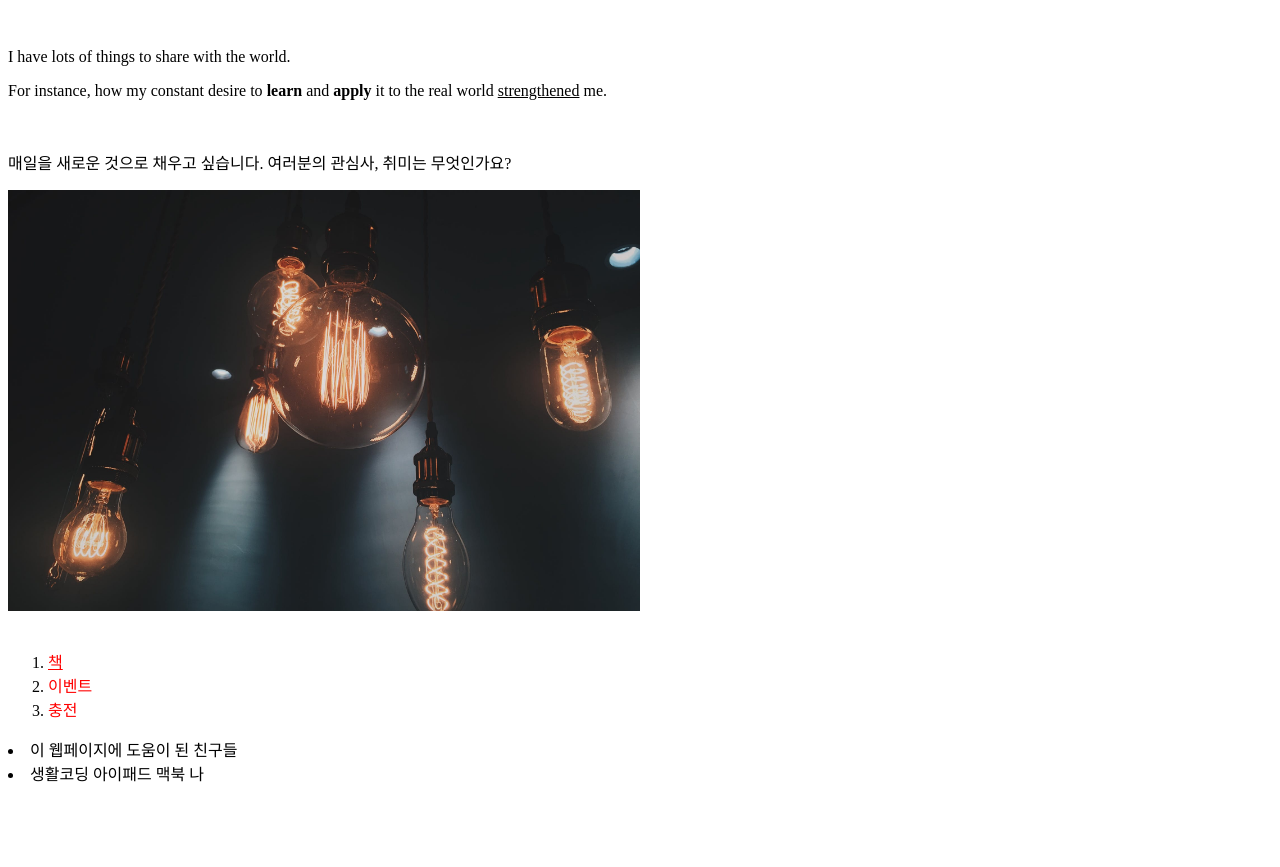
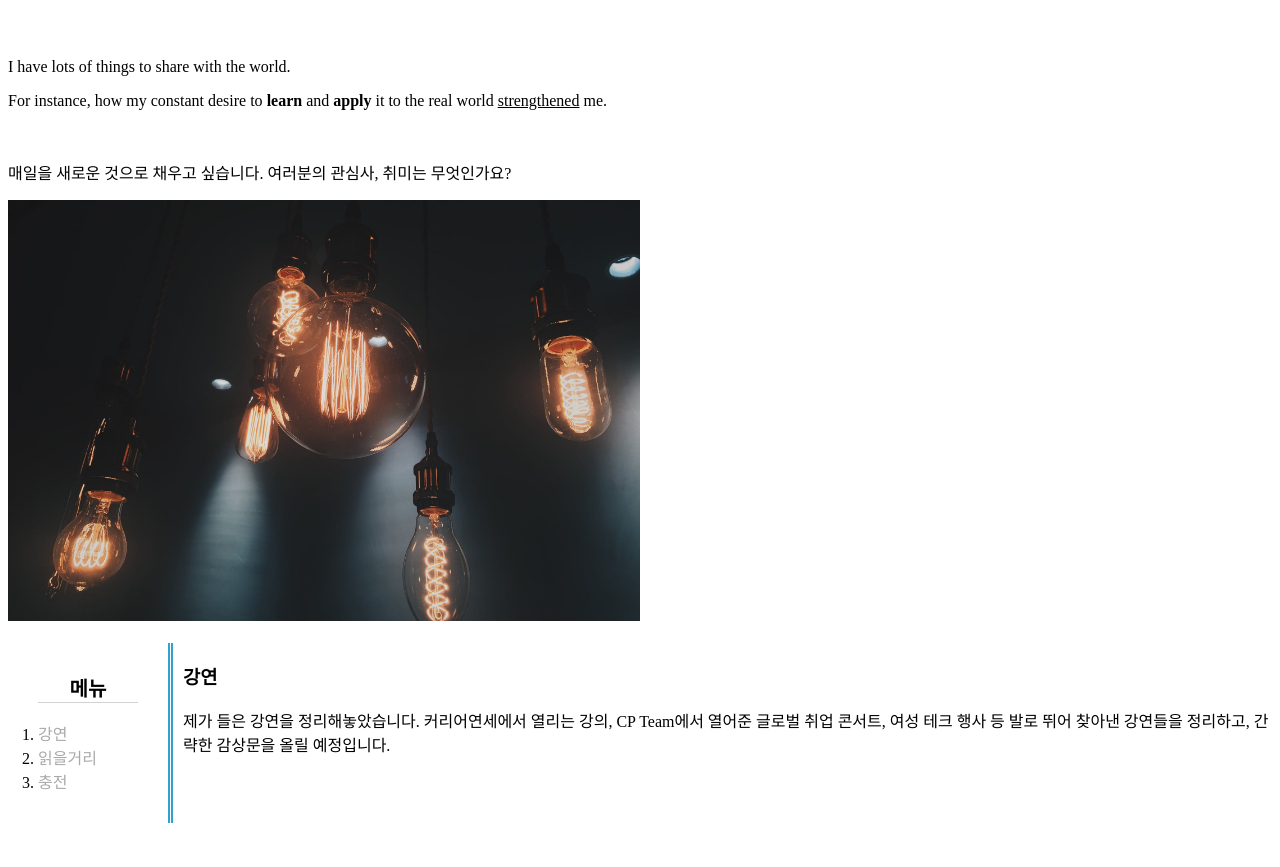
Before and after one commit to jiwon-yeo/web1, a plain HTML site: page index.html in a window 1280 px wide. Shown: the part 201-1068 px from the top of the page. Before the commit the page ends 994 px from the top, so only its background shows below. Drawn offline with Linux system fonts and the light colour scheme.

Commit message:
Update index.html

```diff
--- a/index.html
+++ b/index.html
@@ -4,18 +4,45 @@
   <title>FickleZone</title>
   <meta charset="utf-8">
   <style>
-  a {
-    color:yellow;
+  a:link {
+    color: darkgray;
     text-decoration: none;
   }
+  a:visited {
+    color: #32a1ce;
+  }
+  a:hover {
+    color:orange;
+  }
   h1 {
+    border: thick double;
+    border-color: gold #32a1ce;
     font-size: 100px;
     text-align: center;
+  }
+  h2 {
+    border-bottom: 1px lightgray solid;
+    margin: 0px;
+    text-align: center;
+    font-size: 20px;
+  }
+  ol {
+    border-right: thick double #32a1ce;
+    width: 100px;
+    margin:0px;
+    padding: 30px;
+  }
+  #grid {
+    display: grid;
+    grid-template-columns: 150px 1fr;
+  }
+  #grid #article {
+    padding-left:25px;
   }
   </style>
 </head>
 <body>
-<a href="https://www.tistory.com/ficklyzone" targets="_blank" title="My Blog">
+  <a href="https://fickly.tistory.com" targets="_blank" title="My Blog">
   <h1>Fickle Zone</h1></a>
   <p>
     <p style="margin-top:45px;">I have lots of things to share with the world.</p>
@@ -25,15 +52,21 @@
   <img src="Lights.jpeg" width="50%">
   <br>
   <br>
+  <div id="grid">
     <ol>
-<li><a href="2.html" style="color:red;text-decoration:underline"> 책 </a> </li>
-<li><a href="3.html"><font color="red">이벤트</font></a> </li>
-<li><a href="4.html"><font color="red">충전</font></a> </li>
+      <h2> 메뉴 </h2>
+      <br>
+      <li><a href="2.html" class="saw">강연</a> </li>
+      <li><a href="3.html" class="saw">읽을거리</a> </li>
+      <li><a href="4.html" class="saw">충전</a> </li>
     </ol>
-<li>이 웹페이지에 도움이 된 친구들<li>
-생활코딩
-아이패드
-맥북
-나
-</body>
+    <div id="article">
+      <h3> 강연 </h3>
+      <p>
+        제가 들은 강연을 정리해놓았습니다. 커리어연세에서 열리는 강의, CP Team에서 열어준 글로벌 취업 콘서트, 여성 테크 행사 등 발로 뛰어 찾아낸 강연들을 정리하고, 간략한 감상문을 올릴 예정입니다.
+      </p>
+    </div>
+  </div>
+  <br>
+  <br>
 </html>
```
Lines whose indentation alone changed are shown as unchanged.
